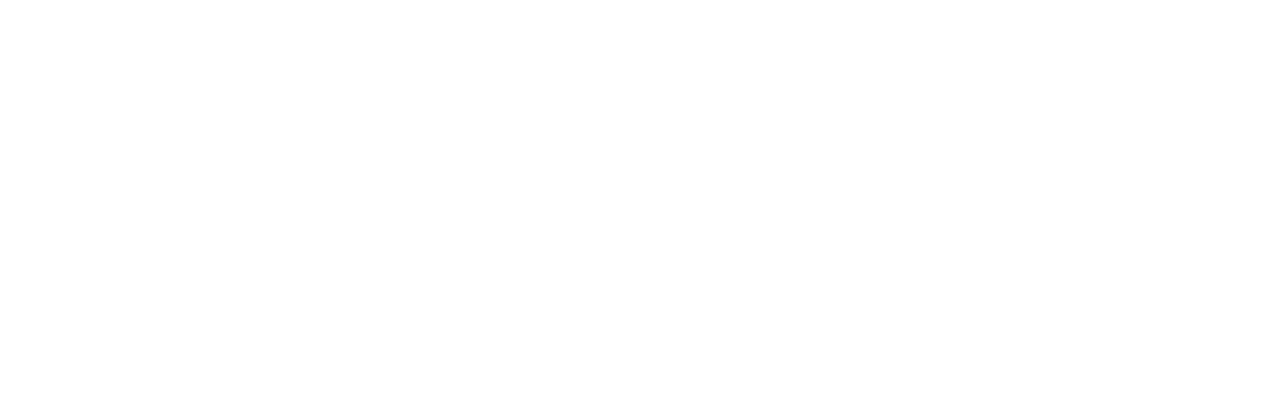
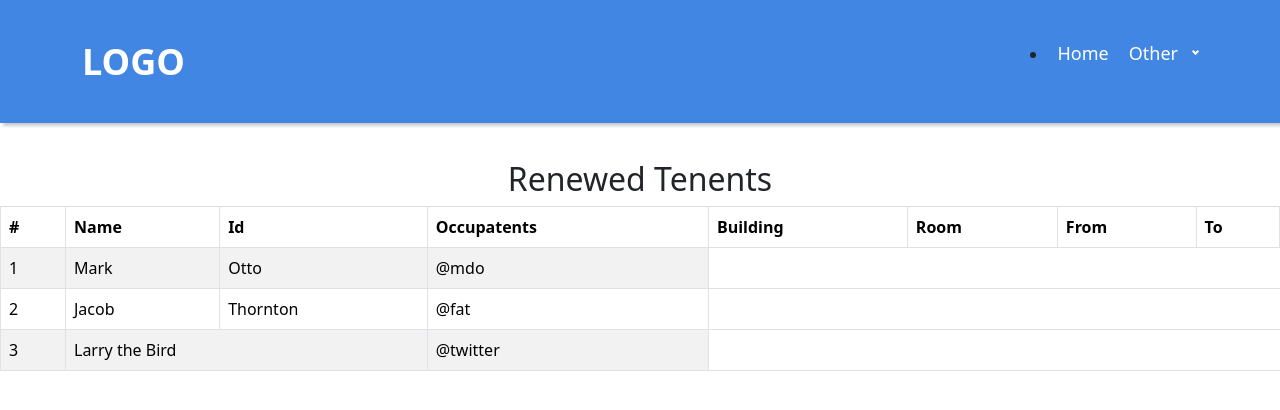
Before and after one commit to Muhdsidin/apartment-front-end, a React (Vite) app: page /renewtenent in a window 1280 px wide. Before the commit this address had no page. Shown: the top 410 px of the page. Built offline with nearby package versions, Linux system fonts and the light colour scheme.

Commit message:
renew page added

```diff
--- a/index.html
+++ b/index.html
@@ -4,7 +4,7 @@
     <meta charset="UTF-8" />
     <link rel="icon" type="image/svg+xml" href="/vite.svg" />
     <meta name="viewport" content="width=device-width, initial-scale=1.0" />
-    <title>ROOMS / BUIDLING</title>
+    <title>Arbaab</title>
   </head>
   <body style="background-color:#ffffff;">
     <div id="root"></div>
--- a/src/App.jsx
+++ b/src/App.jsx
@@ -12,6 +12,7 @@
 import EditTenent from "./Pages/EditTenent";
 import EditBuilding from "./Pages/EditBuilding";
 import RoomsEdit from "./Pages/RoomsEdit";
+import TenentRenew from "./Pages/TenentRenew";
 function App() {
   const location = useLocation();
   console.log(location.pathname);
@@ -34,6 +35,7 @@
         <Route path="/edittenent/:id" element={<EditTenent/>} />
         <Route path="/buildingedit/:id" element={<EditBuilding/>} />
         <Route path="/roomedit/:id" element={<RoomsEdit/>} />
+        <Route path="/renewtenent" element={<TenentRenew/>}/>
 
 
 
--- /dev/null
+++ b/src/Pages/TenentRenew.jsx
@@ -0,0 +1,13 @@
+import React from 'react'
+import Renew from '../components/renewal/renew'
+import Header from '../components/Header/Header'
+function TenentRenew() {
+  return (
+    <div>
+      <Header/>
+      <Renew/>
+    </div>
+  )
+}
+
+export default TenentRenew
--- a/src/components/Banner/Banner.jsx
+++ b/src/components/Banner/Banner.jsx
@@ -15,7 +15,7 @@
 
   />
   <h3 className='title' data-aos="zoom-right">
-    Book Your Apartment Now!!
+    Add Your Your Tenent Now!!
   </h3>
 </div >
 
@@ -64,6 +64,17 @@
         ViewTenents
       </a>
     </Row>
+    <Row className="justify-content-center">
+      <a
+        href="/renewtenent"
+        className="box-3"
+        data-aos="fade-up"
+        data-aos-duration="3000"
+        style={{ marginTop: '1em', width: '10em' }}
+      >
+        Renewed Tenents
+      </a>
+    </Row>
     <br />
     <br />
 
--- a/src/components/ViewRooms/ViewRooms.jsx
+++ b/src/components/ViewRooms/ViewRooms.jsx
@@ -31,7 +31,19 @@
      },[])
   return (
     <div className="">
+
     <div className="building-item room-items">
+    <div class="input-group">
+  <div class="form-outline" data-mdb-input-init>
+    <input type="search" id="form1" class="form-control" placeholder='search'/>
+
+  </div>
+  <button type="button" class="btn btn-primary" data-mdb-ripple-init  >
+  <svg xmlns="http://www.w3.org/2000/svg" width="16" height="16" fill="currentColor" class="bi bi-search" viewBox="0 0 16 16" >
+  <path d="M11.742 10.344a6.5 6.5 0 1 0-1.397 1.398h-.001q.044.06.098.115l3.85 3.85a1 1 0 0 0 1.415-1.414l-3.85-3.85a1 1 0 0 0-.115-.1zM12 6.5a5.5 5.5 0 1 1-11 0 5.5 5.5 0 0 1 11 0"/>
+</svg>
+  </button>
+</div>
          <Container style={{ width: '8em', marginTop: '10em' }}>
 
       <Row>
--- /dev/null
+++ b/src/components/renewal/Renew.css
@@ -0,0 +1,7 @@
+.tb{
+    margin-top: 10em;
+}
+.heading-renew{
+    text-align: center;
+
+}
--- /dev/null
+++ b/src/components/renewal/Renew.jsx
@@ -0,0 +1,50 @@
+import React from 'react'
+import './Renew.css'
+import Table from 'react-bootstrap/Table';
+function Renew() {
+  return (
+
+    <div className='tb'>
+        <h2 className='heading-renew'>Renewed Tenents</h2>
+      <Table striped bordered hover>
+      <thead>
+        <tr>
+          <th>#</th>
+          <th>Name</th>
+          <th>Id</th>
+          <th>Occupatents</th>
+          <th>Building</th>
+          <th>Room</th>
+          <th>From</th>
+          <th>To</th>
+
+        </tr>
+      </thead>
+      <tbody>
+        <tr>
+          <td>1</td>
+          <td>Mark</td>
+          <td>Otto</td>
+          <td>@mdo</td>
+
+        </tr>
+        <tr>
+          <td>2</td>
+          <td>Jacob</td>
+          <td>Thornton</td>
+          <td>@fat</td>
+        </tr>
+        <tr>
+          <td>3</td>
+          <td colSpan={2}>Larry the Bird</td>
+          <td>@twitter</td>
+        </tr>
+
+
+      </tbody>
+    </Table>
+    </div>
+  )
+}
+
+export default Renew
```
Also changed, not shown: src/components/ViewTenent/ViewTenent.css (line endings or trailing spaces).
